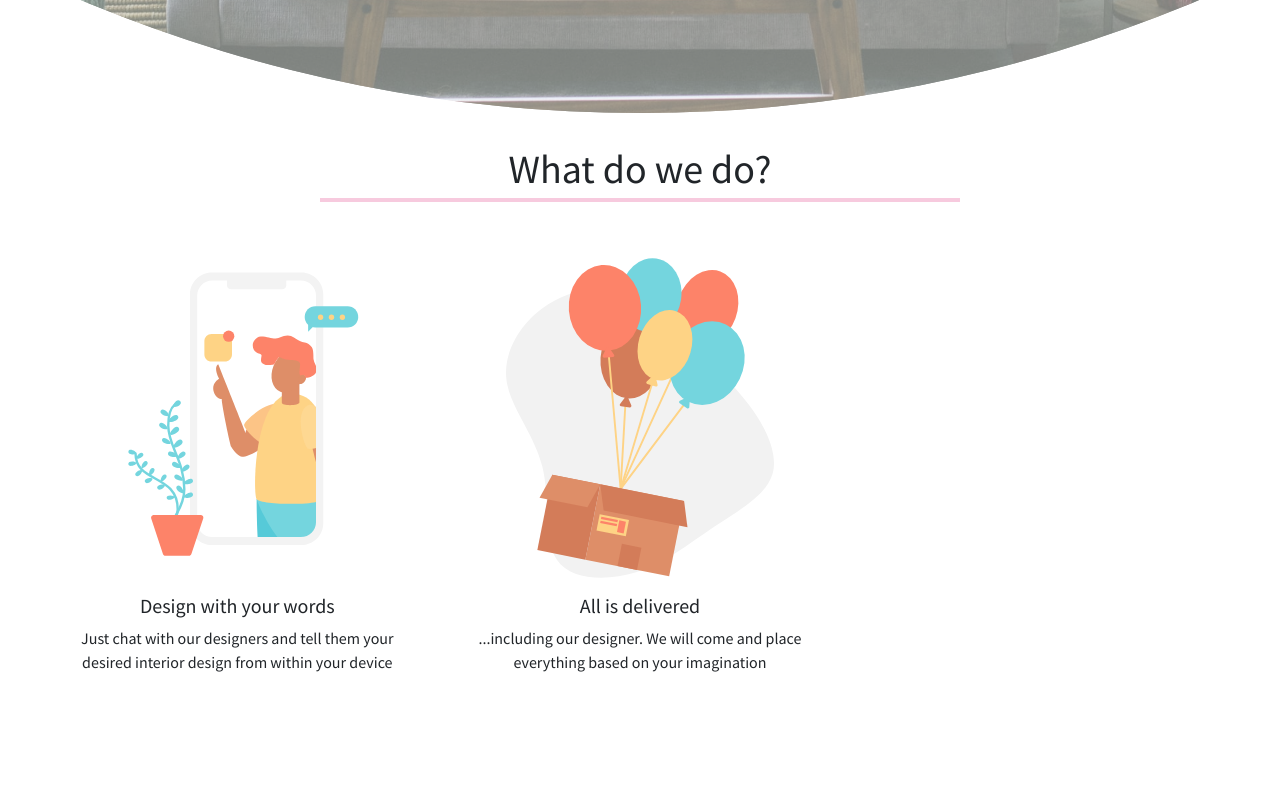
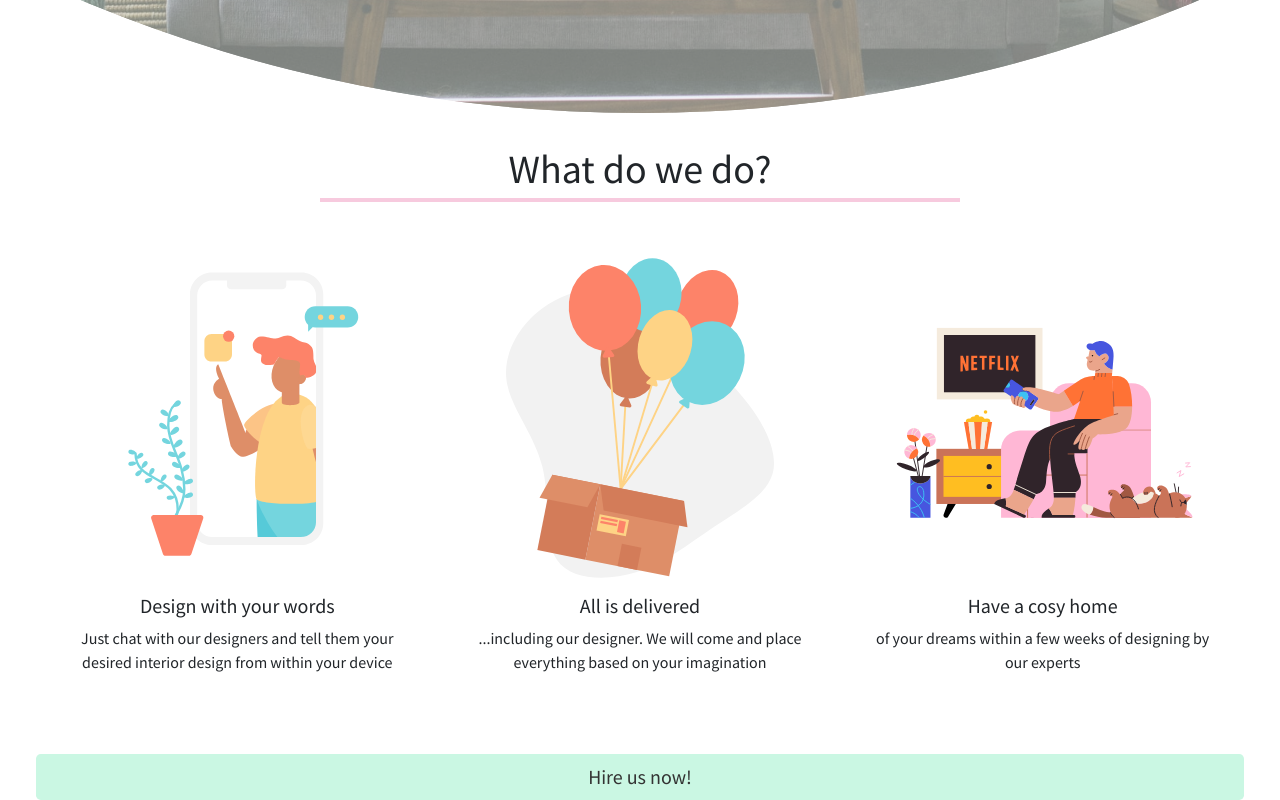
Before and after one commit to adinashahira/cosee, a plain HTML site: page index.html in a window 1280 px wide. Shown: the part 757-1557 px from the top of the page. Before the commit the page ends 1527 px from the top, so only its background shows below. Drawn offline with Linux system fonts and the light colour scheme.

Commit message:
added button for service intro

```diff
--- a/index.html
+++ b/index.html
@@ -65,7 +65,7 @@
         <h1 class="text-center">What do we do?</h1>
         <div class="row py-5 px-5">
           <div class="col-md-4">
-            <div class="card mb-3">
+            <div class="card">
               <img class="card-img-top" src="assets/009-app-user-colour.svg" alt="Design with your words">
               <div class="card-body">
                 <h5 class="card-title text-center">Design with your words</h5>
@@ -74,7 +74,7 @@
             </div>
           </div>
           <div class="col-md-4">
-            <div class="card mb-3">
+            <div class="card">
               <img class="card-img-top" src="assets/069-shipping-package-colour.svg" alt="Wait for delivery">
               <div class="card-body">
                 <h5 class="card-title text-center">All is delivered</h5>
@@ -82,6 +82,20 @@
               </div>
             </div>
           </div>
+          <div class="col-md-4">
+            <div class="card">
+              <img class="card-img-top" src="assets/wfh_4.svg" alt="Have a cosy home">
+              <div class="card-body">
+                <h5 class="card-title text-center">Have a cosy home</h5>
+                <p class="text-center">of your dreams within a few weeks of designing by our experts</p>
+              </div>
+            </div>
+          </div>
+        </div>
+
+        <!-- CTA: Hire us now -->
+        <div class="row px-5">
+          <button class="btn btn-lg btn-primary">Hire us now!</button>
         </div>
       </section>
 
--- a/sass/custom.scss
+++ b/sass/custom.scss
@@ -106,4 +106,15 @@ body {
         height: 40vh;
         object-fit: contain;
         }
+
+    .btn-primary {
+        background-color: $main-color;
+        border: none;
+        color: $color-coal;
+        transition: background-color 1s linear;
+    }
+
+    .btn-primary:hover {
+        background-color: $second-color;
+    }
 }
```
Also changed, not shown: sass/custom.css, 2 other files.
